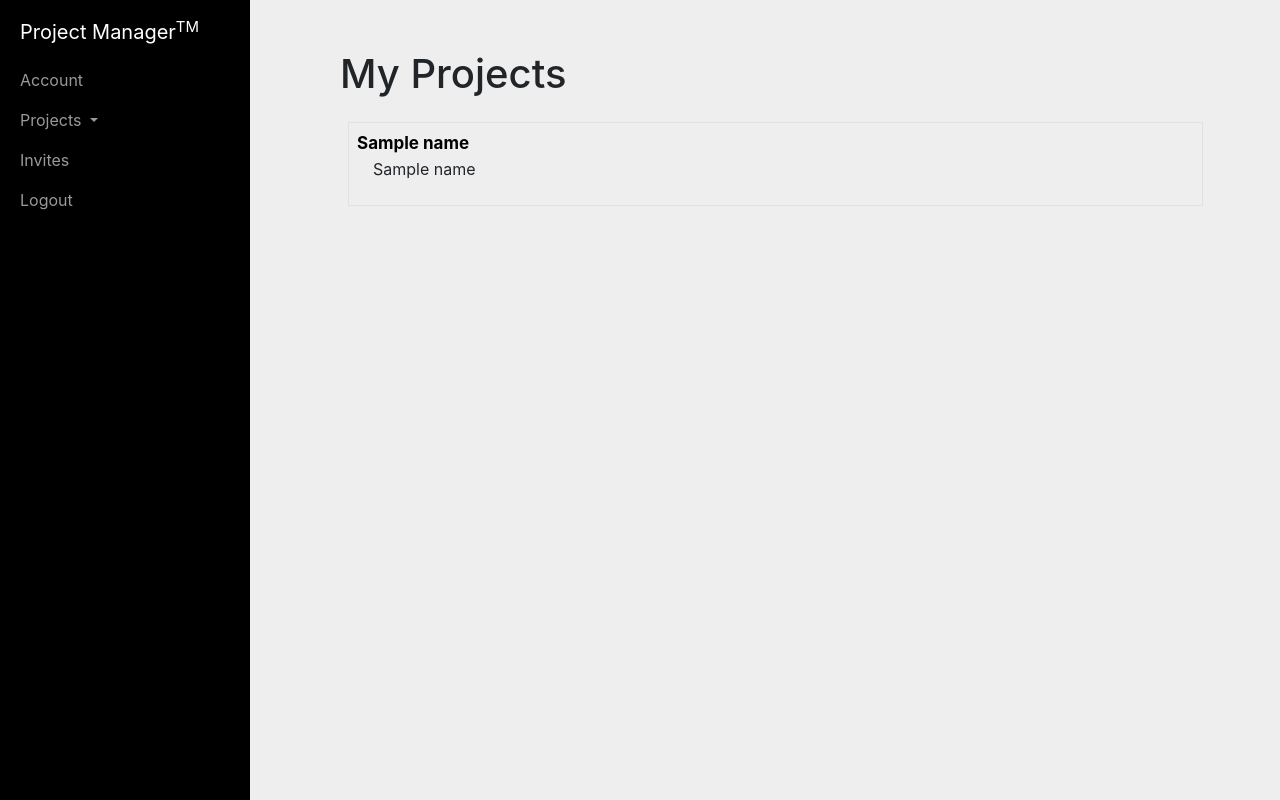
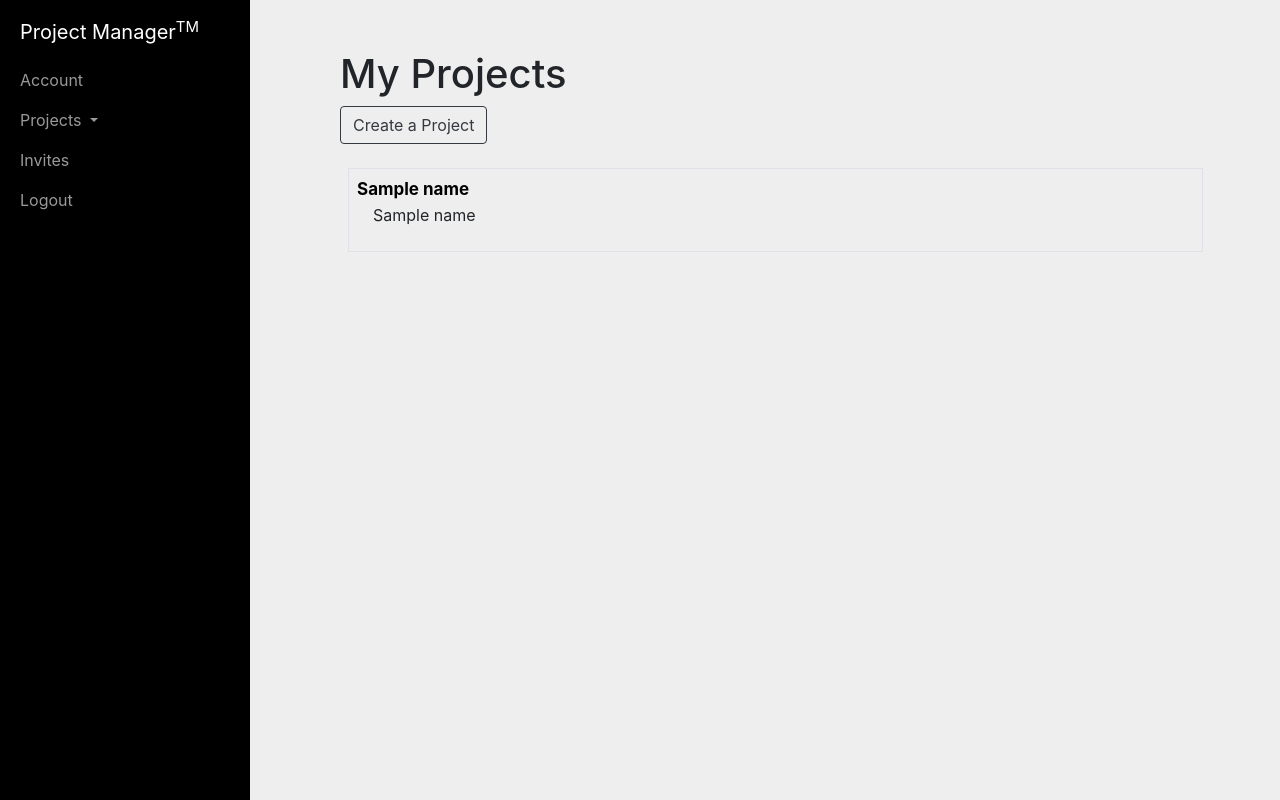
Before and after one commit to yevagorbachev/Project_2_MKS21QJI, a Python web app: template templates/projects.html in a window 1280 px wide. Run offline with Jinja, Linux system fonts and the light colour scheme; the template is opened without the code that fills it: most values are stand-ins (such as "Sample title", 1, 10 or a date in 2020); some libraries are stand-ins or nearby versions.

Commit message:
commiting for merge

```diff
--- a/static/scripts/projects.js
+++ b/static/scripts/projects.js
@@ -21,7 +21,7 @@ const add = function(e) {
 const createproj = function(e) {
 	$.ajax({
 		method: 'GET',
-		url: '/createproj',
+		url: '/create',
 		success: function(data) {
 			let project = document.createElement('div')
 			project.innerHTML = ''
@@ -37,7 +37,7 @@ const createproj = function(e) {
 const create = function(e) {
 	$.ajax({
 		method: 'POST',
-		url: '/createproj',
+		url: '/create',
 		success:
 	});
 }
--- a/templates/projects.html
+++ b/templates/projects.html
@@ -12,6 +12,9 @@
 
 <div class="container" id="profile">
   <h1>My Projects</h1>
+    <form method="post" action={{ url_for('account') }}>
+      <div><a class="btn btn-outline-dark" href={{ url_for('create') }} role="button">Create a Project</a></div>
+     </form>
     {% for project in projects %}
     <div class="container p-2 my-4 ml-2 border">
 	    <a class="proj font-weight-bold" href="/projects/{{ project[0] }}">{{ project[1] }}</a>
```
